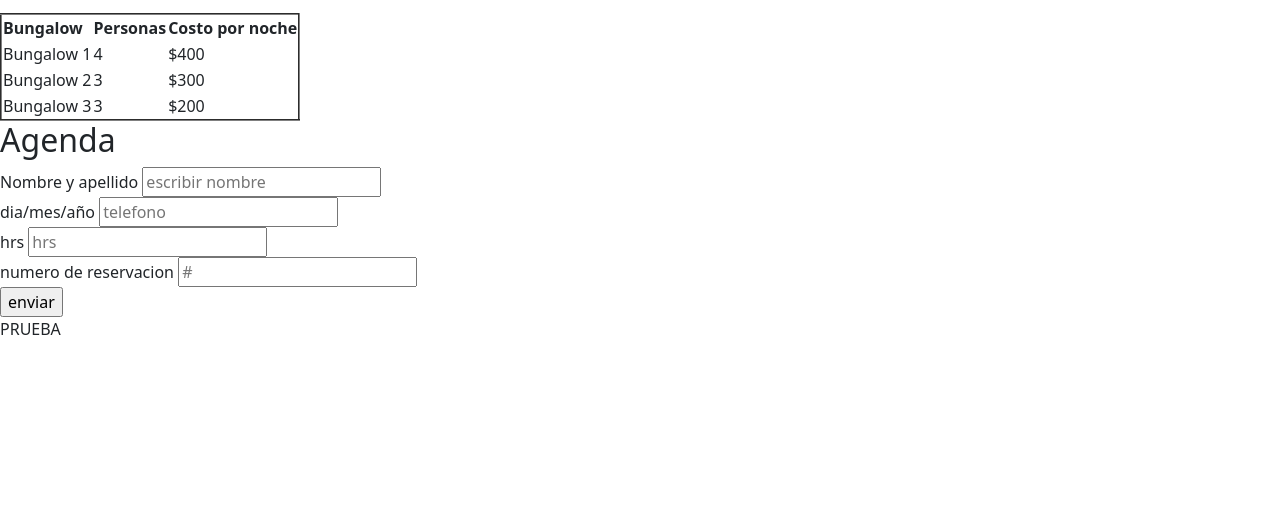
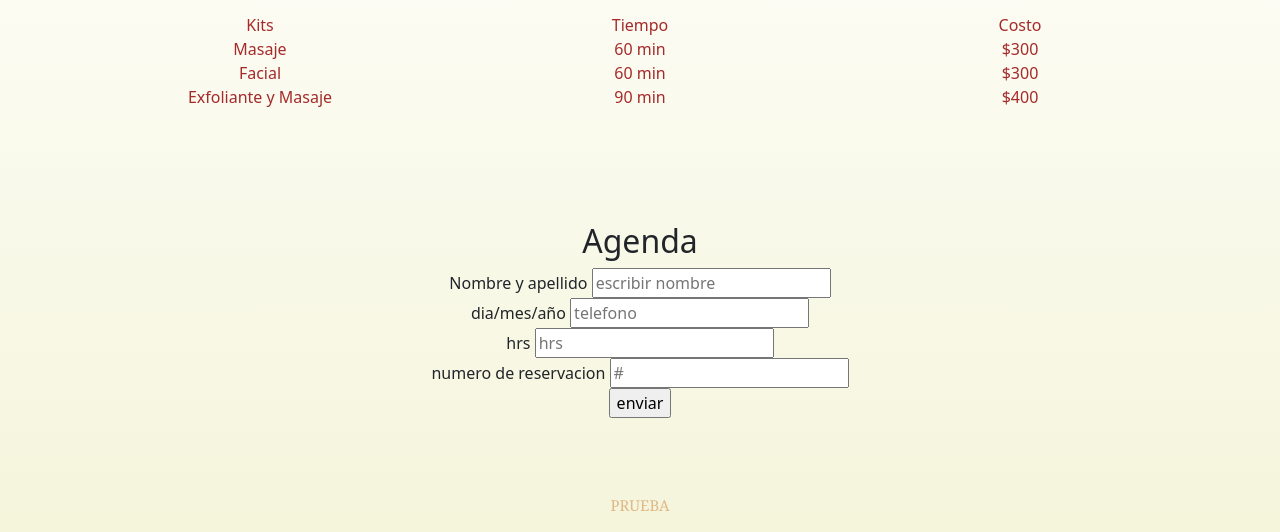
Before and after one commit to anaggm0896/SegundaPreEntregaCoderHouse, a plain HTML site: page Spa.html in a window 1280 px wide. Shown: the part 285-817 px from the top of the page. Drawn offline with nearby package versions, Linux system fonts and the light colour scheme.

Commit message:
agregue spa

```diff
--- a/Spa.html
+++ b/Spa.html
@@ -10,7 +10,7 @@
     <link rel="stylesheet" href="assets/css/style.css">
 
 </head>
-<body>
+<body class="simple-linear">
 
     <div>
 
@@ -103,33 +103,26 @@
 
         <div class="SPA__2">
 
-            <table border="2">
-                <th>Bungalow</th>
-                <th>Personas</th>
-                <th>Costo por noche</th>
 
-                <tr>
-                    <td>Bungalow 1</td>
-                    <td>4</td>
-                    <td>$400</td>
-                </tr>
+            <div class="container text-center">
+                <div class="row row-cols-3">
+                    <div class="col">Kits</div>
+                    <div class="col">Tiempo</div>
+                    <div class="col">Costo</div>
 
-                <tr>
-                    <td>Bungalow 2</td>
-                    <td>3</td>
-                    <td>$300</td>
-                </tr>
+                    <div class="col">Masaje</div>
+                    <div class="col">60 min</div>
+                    <div class="col">$300</div>
+                    <div class="col">Facial</div>
+                    <div class="col">60 min</div>
+                    <div class="col">$300</div>
+                    <div class="col">Exfoliante y Masaje</div>
+                    <div class="col">90 min</div>
+                    <div class="col">$400</div>
+                </div>
+            </div>
 
-                <tr>
-                    <td>Bungalow 3</td>
-                    <td>3</td>
-                    <td>$200</td>
-                </tr>
-
-
-            </table>
-
-            <form>
+            <form class="formulario">
                 <H2>Agenda</H2>
                 <label for="Nombre"> Nombre y apellido </label>
                  <input type="text" placeholder= "escribir nombre">
@@ -150,8 +143,8 @@
 
         </div>
 
-        <footer>
-            <p>PRUEBA</p>
+        <footer class="footer">
+            <p class="f2">PRUEBA</p>
         </footer>
     </div>
 
--- a/assets/css/style.css
+++ b/assets/css/style.css
@@ -213,4 +213,13 @@ h1 {
     color: brown;
 }
 
- /* Suites pagina */
+ /* Spa pagina */
+
+.formulario {
+    text-align: center;
+    margin-top: 3cm;
+}
+
+.f2 {
+    margin-top: 2cm;
+}
```
